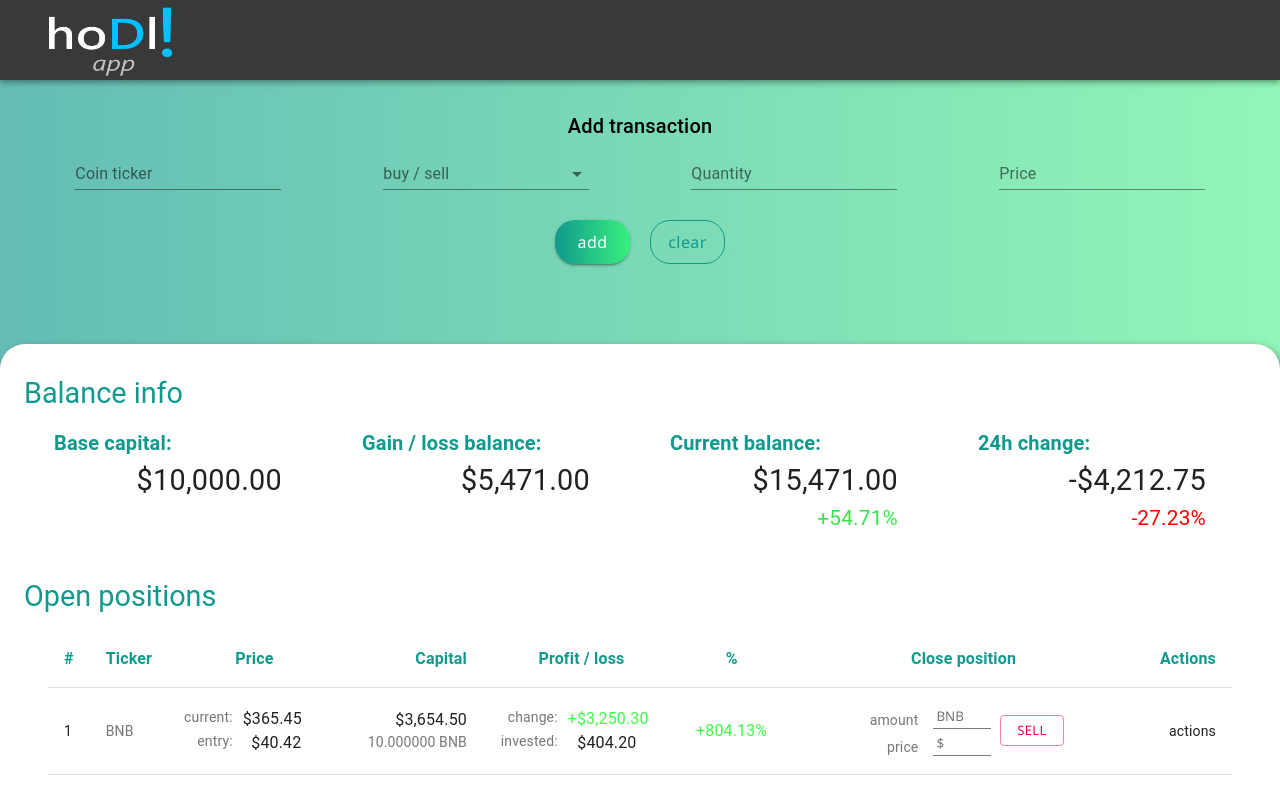
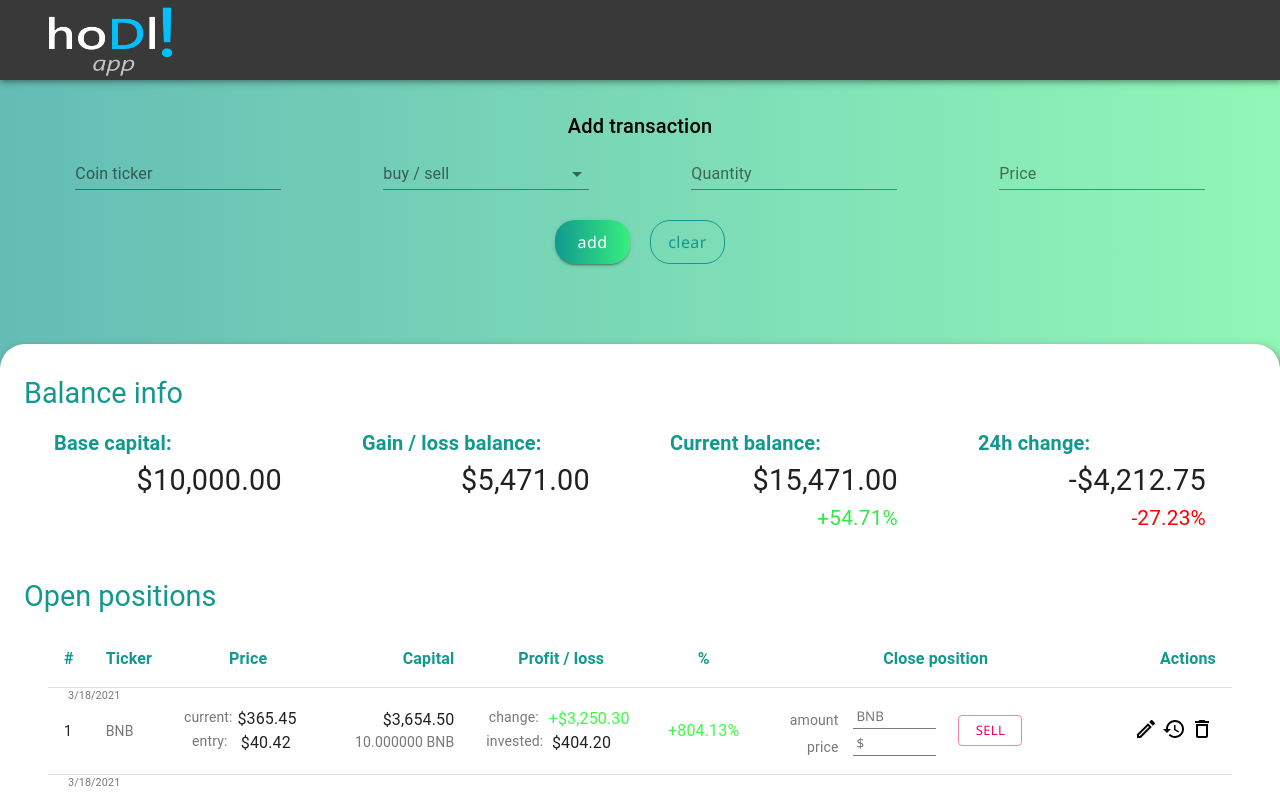
Before and after one commit to BlackH3art/hodl-app-vol2, a React (Create React App) app: page / in a window 1280 px wide. Shown: the top 795 px of the page. Built offline with nearby package versions, Linux system fonts and the light colour scheme; no server answers.

Commit message:
action buttons in OpenPositions component

```diff
--- a/package.json
+++ b/package.json
@@ -5,6 +5,7 @@
   "proxy": "http://localhost:5000",
   "dependencies": {
     "@material-ui/core": "^4.11.3",
+    "@material-ui/icons": "^4.11.2",
     "@testing-library/jest-dom": "^5.11.9",
     "@testing-library/react": "^11.2.5",
     "@testing-library/user-event": "^12.8.3",
--- a/src/components/BalanceInfo/OpenPositions/InputsDoubleRowCell/InputsDoubleRowCell.jsx
+++ b/src/components/BalanceInfo/OpenPositions/InputsDoubleRowCell/InputsDoubleRowCell.jsx
@@ -18,8 +18,8 @@ const InputsDoubleRowCell = ({ ticker }) => {
           <form className={classes.form}>
 
             <div className={classes.labelInputContainer}>
-              <label className={classes.labelClass}><Typography className={classes.secondaryTxt}>amount</Typography></label> <input type="text" placeholder={ticker} className={'input '} />
-              <label className={classes.labelClass}><Typography className={classes.secondaryTxt}>price</Typography></label> <input type="text" placeholder={'$'} className={'input '} />
+              <label className={classes.labelClass}><Typography className={classes.secondaryTxt}>amount</Typography></label> <input type="number" placeholder={ticker} className={'input '} />
+              <label className={classes.labelClass}><Typography className={classes.secondaryTxt}>price</Typography></label> <input type="number" placeholder={'$'} className={'input '} />
             </div>
 
             <div className={classes.sellButtonContainer}>
--- a/src/components/BalanceInfo/OpenPositions/InputsDoubleRowCell/inputsDoubleRow.styles.js
+++ b/src/components/BalanceInfo/OpenPositions/InputsDoubleRowCell/inputsDoubleRow.styles.js
@@ -3,7 +3,7 @@ import { makeStyles } from '@material-ui/core';
 const useStyles = makeStyles(() => ({
   form: {
     display: "grid",
-    gridTemplateColumns: "70% 30%",
+    gridTemplateColumns: "60% 40%",
 
   },
   secondaryTxt: {
@@ -17,7 +17,7 @@ const useStyles = makeStyles(() => ({
   },
   labelInputContainer: {
     display: "grid",
-    gridTemplateColumns: "70% 30%",
+    gridTemplateColumns: "50% 50%",
   },
   sellButtonContainer: {
     display: "flex",
--- a/src/components/BalanceInfo/OpenPositions/OpenPositions.jsx
+++ b/src/components/BalanceInfo/OpenPositions/OpenPositions.jsx
@@ -1,13 +1,22 @@
 import React from 'react';
 import { Container, Typography, Table, TableHead, TableRow, TableCell, TableBody } from '@material-ui/core';
 
+// helpers
 import { transactionList } from '../../../helpers/pseudoData';
 import { setProfitLossSign, usdFormatter  } from '../../../helpers/helpers';
 
+// components
 import DoubleRowCell from '../DoubleRowCell/DoubleRowCell';
 import PreTxtDoubleRowCell from './PreTxtDoubleRowCell/PreTxtDoubleRowCell';
 import InputsDoubleRowCell from './InputsDoubleRowCell/InputsDoubleRowCell';
 
+// icons
+import EditOutlinedIcon from '@material-ui/icons/EditOutlined';
+import HistoryOutlinedIcon from '@material-ui/icons/HistoryOutlined';
+import DeleteOutlineOutlinedIcon from '@material-ui/icons/DeleteOutlineOutlined';
+
+
+// hooks
 import useStyles from './openPositions.styles';
 
 const OpenPositions = () => {
@@ -25,7 +34,10 @@ const OpenPositions = () => {
 
     return (
       <TableRow key={index} >
-        <TableCell align="left">{++index}</TableCell>
+        <TableCell align="left" className={classes.dateCellContainer}>
+          <Typography className={classes.transactionDate}>{transaction.date.toLocaleDateString()}</Typography>
+          {++index}
+        </TableCell>
         <TableCell align="left"className={classes.secondaryTxt} >{transaction.ticker}</TableCell>
 
         <TableCell align="right">
@@ -61,7 +73,19 @@ const OpenPositions = () => {
             ticker={transaction.ticker}
           />
         </TableCell>
-        <TableCell align="right">actions</TableCell>
+        <TableCell align="right"  >
+          <div className={classes.actionButtonContainer}>
+            <button className={classes.actionButtons}>
+              <EditOutlinedIcon />
+            </button>
+            <button className={classes.actionButtons}>
+              <HistoryOutlinedIcon />
+            </button>
+            <button className={classes.actionButtons}>
+              <DeleteOutlineOutlinedIcon className={`MuiRating-iconHover`} />
+            </button>
+          </div>
+        </TableCell>
       </TableRow>
     )});
 
--- a/src/components/BalanceInfo/OpenPositions/openPositions.styles.js
+++ b/src/components/BalanceInfo/OpenPositions/openPositions.styles.js
@@ -26,7 +26,30 @@ const useStyles = makeStyles(() => ({
   },
   dateTableRow: {
     width: "100%"
-  }
+  },
+  dateCellContainer: {
+    position: "relative",
+  },
+  transactionDate: {
+    display: "block",
+    position: "absolute",
+    top: 0,
+    left: 0,
+    fontSize: "0.675rem",
+    color: "#7A7774",
+    marginLeft: "20px"
+  },
+  actionButtonContainer: {
+    display: "flex",
+    height: "100%"
+  },
+  actionButtons: {
+    backgroundColor: "white",
+    border: "none",
+    margin: "0 2px",
+    cursor: "pointer"
+  },
+
 }));
 
 export default useStyles;
```
Also changed, not shown: 1 other file (tests, documents, lock files or other folders).
